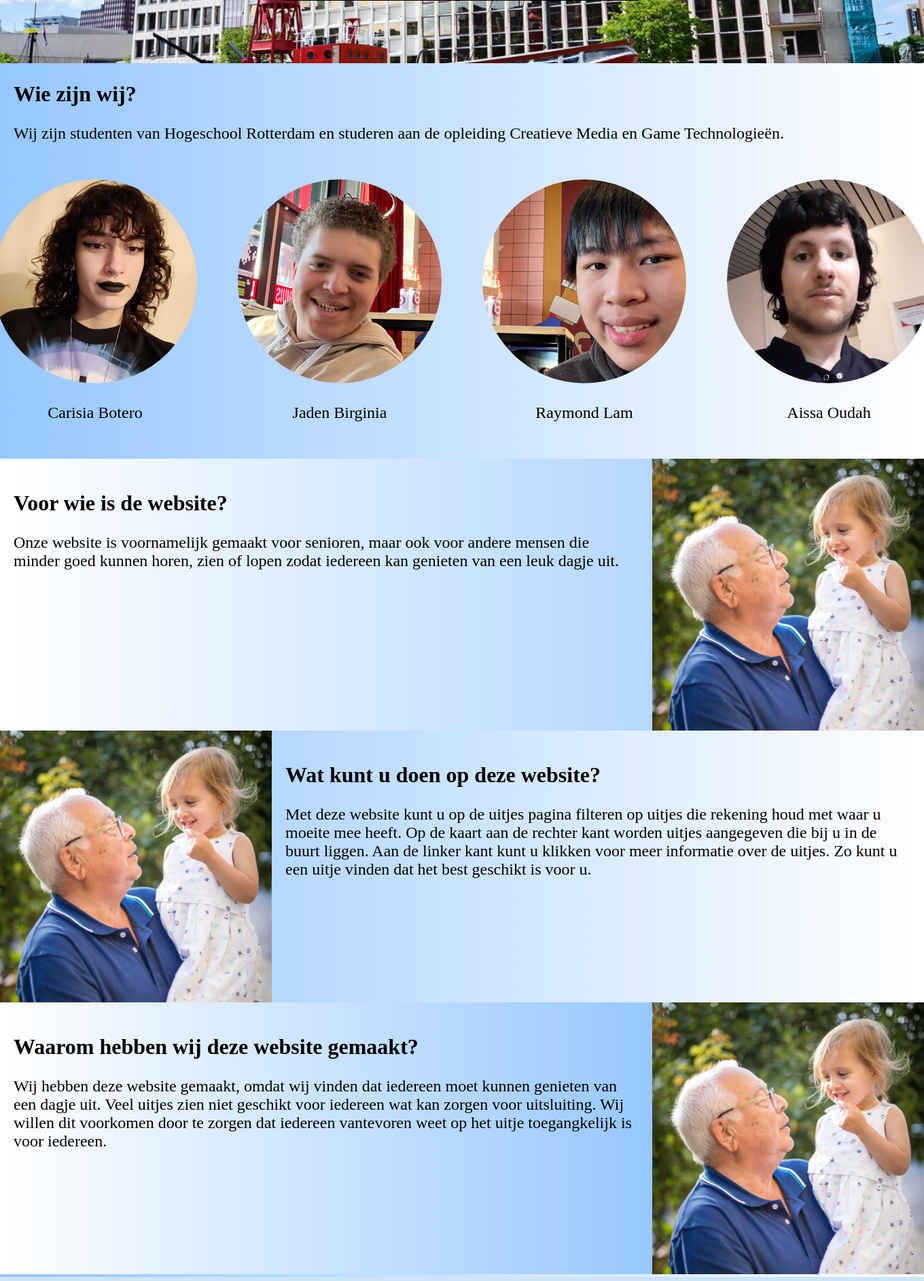
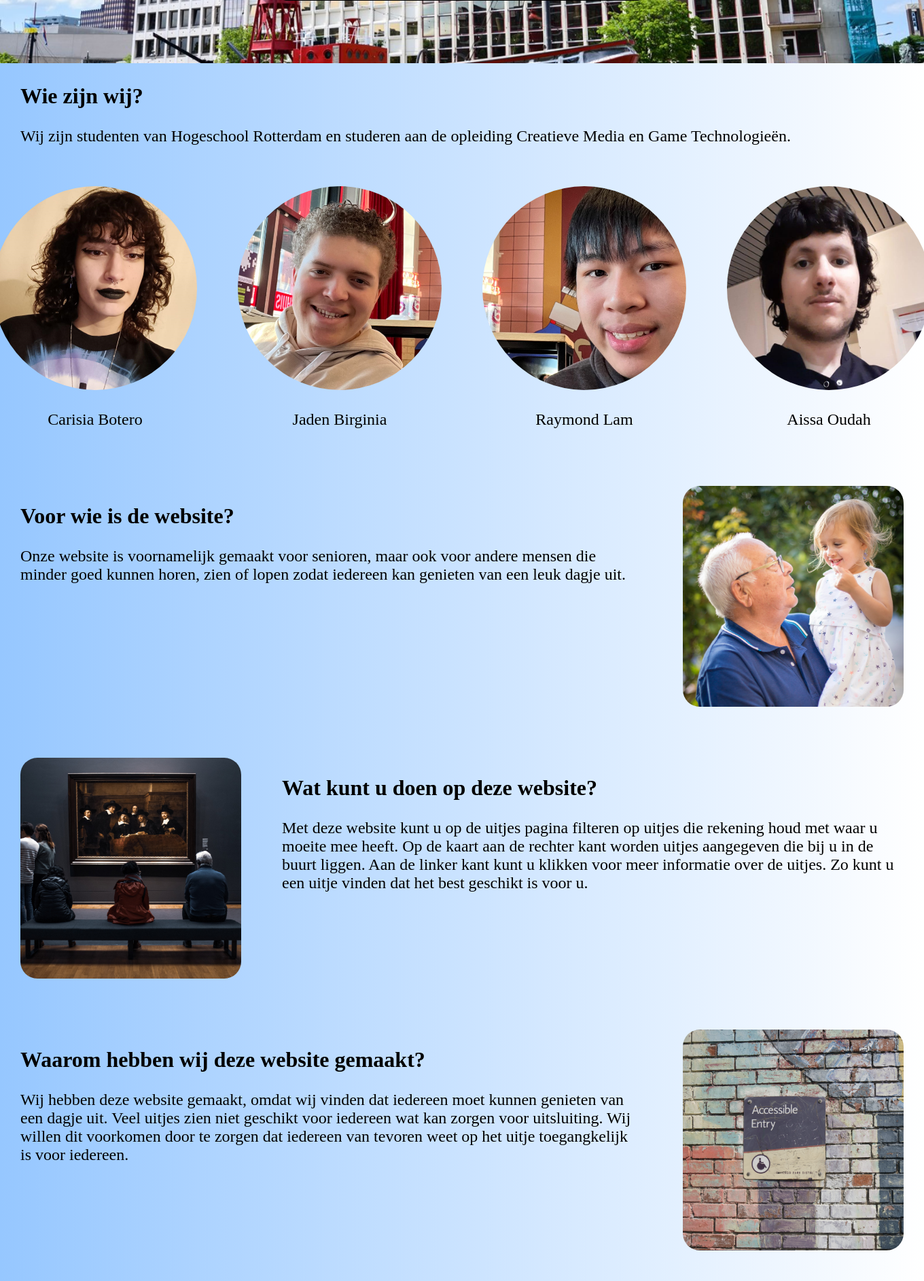
Before and after one commit to 1038415/CLE_3_Ouderen_Dagje_Uit, a PHP site: page /html/overOns.html in a window 1360 px wide; the page is wider, and only the part inside the window is pictured. Shown: the part 207-2092 px from the top of that part at 68% size. Run offline with PHP 8.4, Linux system fonts and the light colour scheme.

Commit message:
front end overons af

```diff
--- a/css/overOns.css
+++ b/css/overOns.css
@@ -37,7 +37,7 @@ p {
 }
 
 .text {
-    margin: 20px;
+    margin: 30px;
 }
 
 .overonsImg {
@@ -85,25 +85,14 @@ p {
     margin: 30px;
 }
 
-.text2 {
-    padding: 20px;
-    background: rgb(255,255,255);
-    background: linear-gradient(90deg, rgba(255,255,255,1) 0%, rgba(150,199,255,1) 100%);
-}
-
-.kleinkind {
-    width: 400px;
-    height: 400px;
+.photo {
+    width: 325px;
+    height: 325px;
+    margin: 30px;
+    border-radius: 25px;
 }
 
 .textAndImage {
-    background: rgb(255,255,255);
-    background: linear-gradient(90deg, rgba(255,255,255,1) 0%, rgba(150,199,255,1) 100%);
     display: flex;
     height: 400px;
 }
-
-.textAndImage2 {
-    display: flex;
-    height: 400px;
-}
--- a/html/index.html
+++ b/html/index.html
@@ -8,7 +8,7 @@
 </head>
 <body>
 <div class="text">
-<h1 class="title">Welkom op ervandooralssenioor.nl</h1>
+<h1 class="title">Welkom op ervandooralssenior.nl</h1>
 <h2 class="subtitle">Waar wilt u beginnen?</h2>
 </div>
 
--- a/html/overOns.html
+++ b/html/overOns.html
@@ -37,16 +37,17 @@
     <div class="textAndImage">
         <div class="text">
             <h2>Voor wie is de website?</h2>
-            <p>Onze website is voornamelijk gemaakt voor senioren, maar ook voor andere mensen die minder goed kunnen horen, zien of lopen zodat iedereen kan genieten van een leuk dagje uit.</p>
+            <p>Onze website is voornamelijk gemaakt voor senioren, maar ook voor andere mensen die minder goed kunnen horen, zien of lopen
+                zodat iedereen kan genieten van een leuk dagje uit.</p>
         </div>
         <div>
-            <img class="kleinkind" src="../img/kleinkind.jpg">
+            <img class="photo" src="../img/kleinkind.jpg">
         </div>
     </div>
 
-    <div class="textAndImage2">
+    <div class="textAndImage">
         <div>
-            <img class="kleinkind" src="../img/kleinkind.jpg">
+            <img class="photo" src="../img/painting.jpg">
         </div>
         <div class="text">
             <h2>Wat kunt u doen op deze website?</h2>
@@ -58,14 +59,14 @@
     </div>
 
     <div class="textAndImage">
-        <div class="text2">
+        <div class="text">
             <h2>Waarom hebben wij deze website gemaakt?</h2>
             <p>Wij hebben deze website gemaakt, omdat wij vinden dat iedereen moet kunnen genieten van een dagje uit.
                 Veel uitjes zien niet geschikt voor iedereen wat kan zorgen voor uitsluiting.
-                Wij willen dit voorkomen door te zorgen dat iedereen vantevoren weet op het uitje toegangkelijk is voor iedereen.</p>
+                Wij willen dit voorkomen door te zorgen dat iedereen van tevoren weet op het uitje toegangkelijk is voor iedereen.</p>
         </div>
         <div>
-            <img class="kleinkind" src="../img/kleinkind.jpg">
+            <img class="photo" src="../img/toegangkelijkheid.jpg">
         </div>
     </div>
 
```
Also changed, not shown: img/painting.jpg (added).
